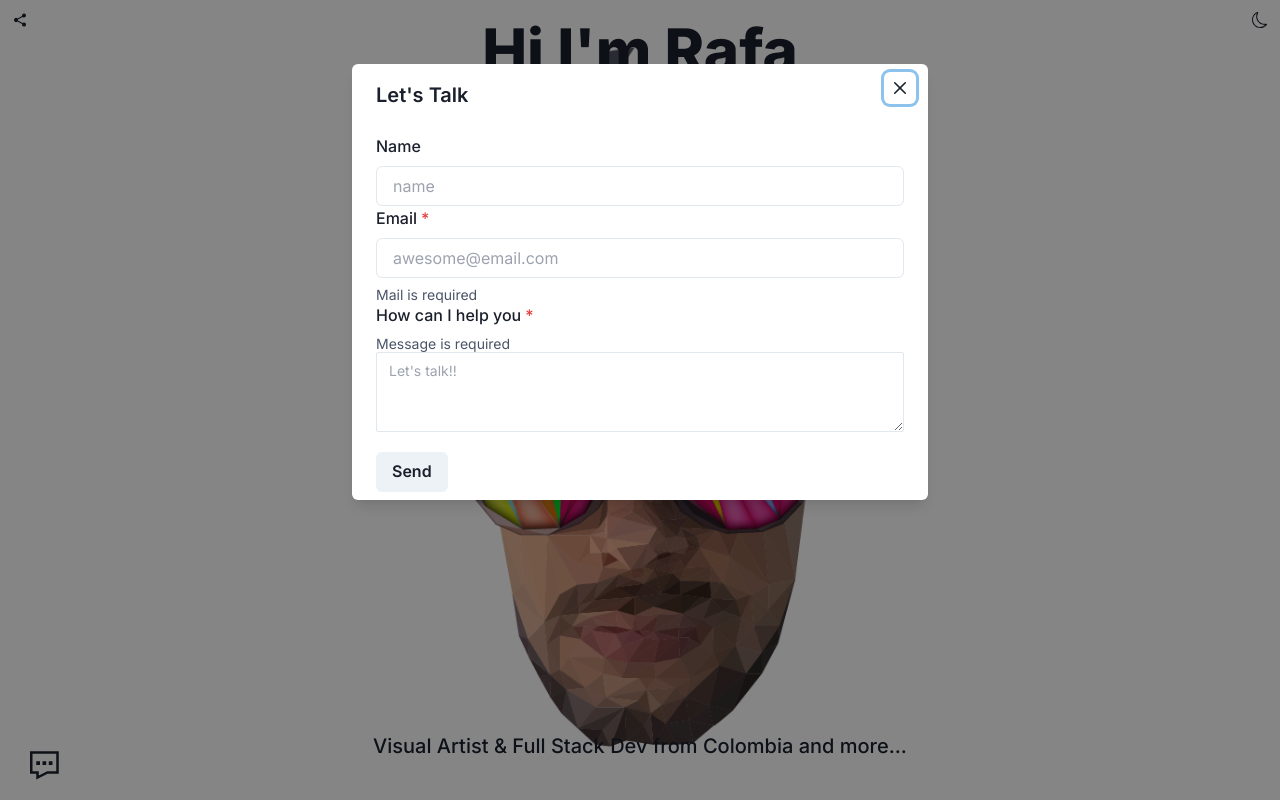
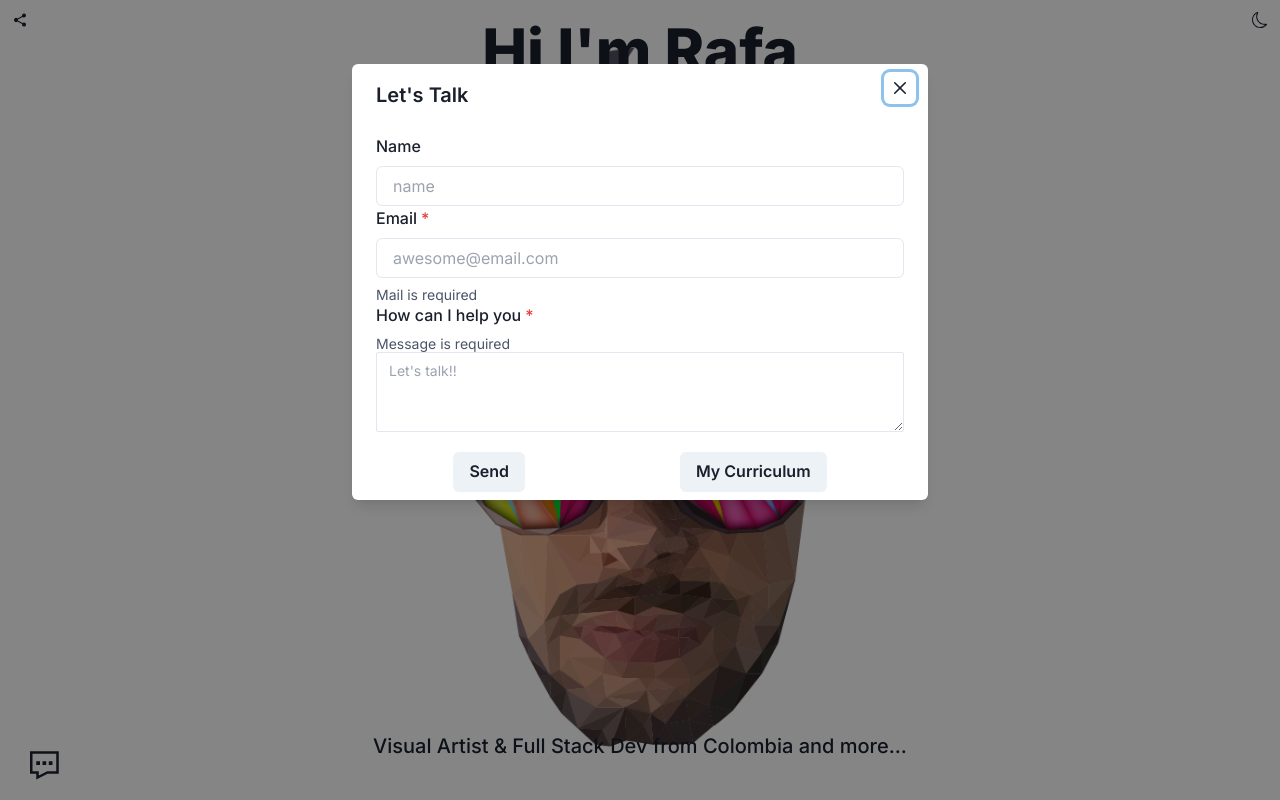
Before and after one commit to Raphoto1/portfolioNextjs, a Next.js app: page / in a window 1280 px wide. Both pictures are taken after a click on the icon 45 px from the left and 765 px from the top of the page. Built offline with nearby package versions, Linux system fonts and the light colour scheme.

Commit message:
cv button added

```diff
--- a/src/components/Global/ModalContact.jsx
+++ b/src/components/Global/ModalContact.jsx
@@ -19,6 +19,7 @@ import {
   AlertTitle,
   AlertDescription,
   useToast,
+  Link
 } from "@chakra-ui/react";
 
 export default function ModalContact({ isOpen, onOpen, onClose, responseBack, setResponseBack }) {
@@ -96,8 +97,9 @@ export default function ModalContact({ isOpen, onOpen, onClose, responseBack, se
                 {isErrorMessage ? <FormHelperText>Message is required </FormHelperText> : null}
                 <Textarea name='message' resize={"vertical"} size={"sm"} onChange={setMessageInput} placeholder="Let's talk!!" />
               </FormControl>
-              <Box pt={"5"}>
+              <Box pt={"5"} display={'flex'} justifyContent={'space-around'}>
                 <Button isLoading={btnAllow} type='submit'>Send</Button>
+                <Button as={Link} href="pdf/CvRafa.pdf" download={true}>My Curriculum</Button>
               </Box>
             </form>
           </ModalBody>
```
Also changed, not shown: 1 other file (tests, documents, lock files or other folders).
